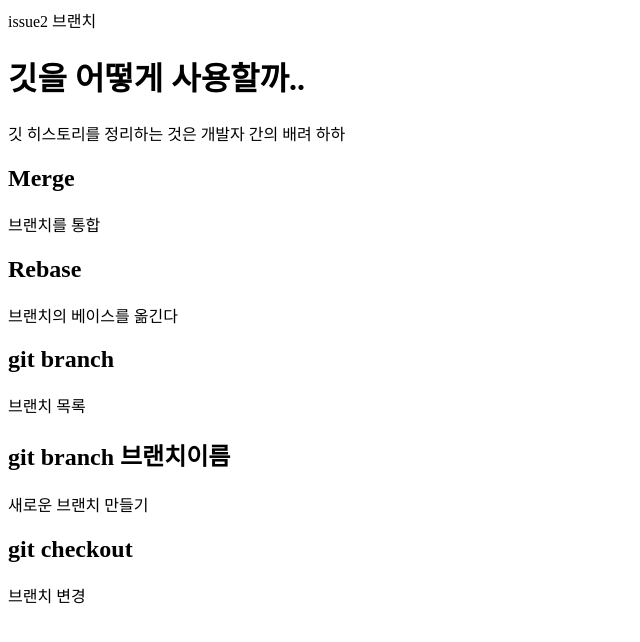
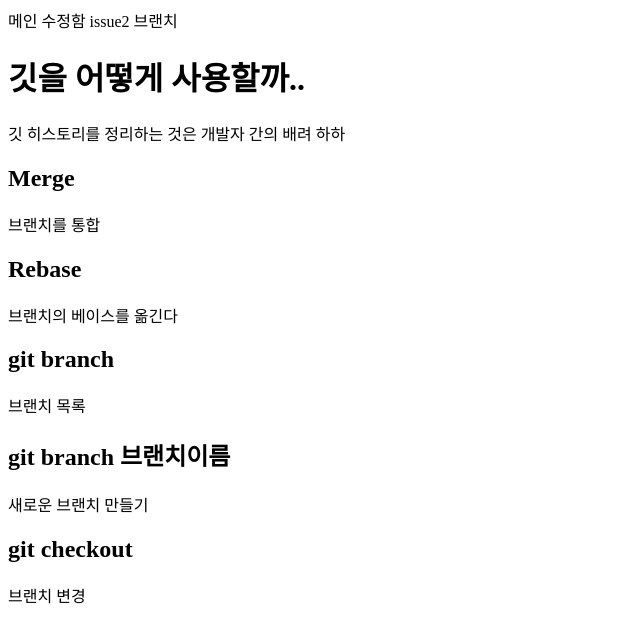
Before and after one commit to heejae0811/git-usage, a plain HTML site: page index.html in a window 1280 px wide. Shown: the whole page, without its empty margins (0-640 px from the left). Drawn offline with Linux system fonts and the light colour scheme.

Commit message:
Modify main branch

```diff
--- a/index.html
+++ b/index.html
@@ -8,6 +8,8 @@
     <title>깃 사용법</title>
 </head>
 <body>
+메인 수정함
+
     issue2 브랜치
 
     <h1>깃을 어떻게 사용할까..</h1>
```
